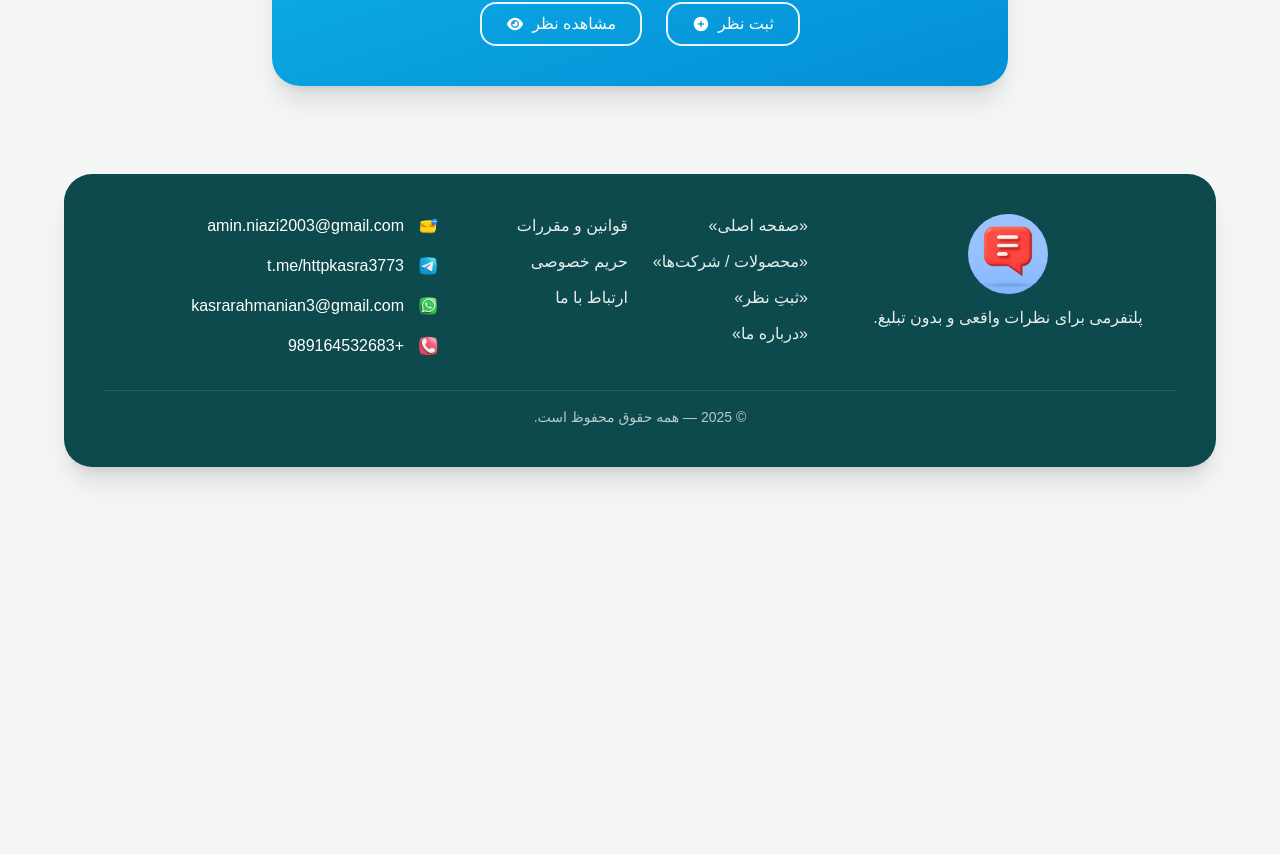
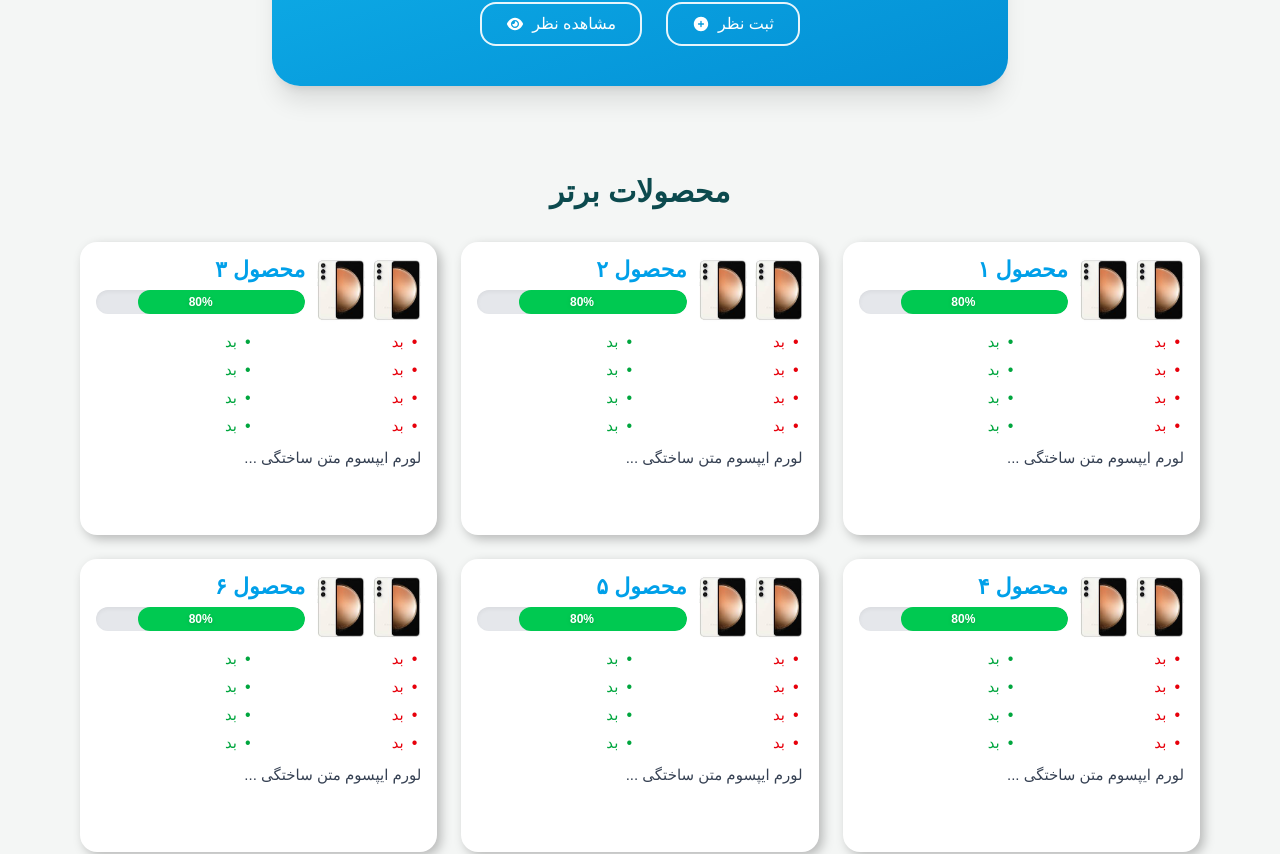
Before and after one commit to Httpskasra/Comment-Front_NextJs, a Next.js app: page / in a window 1280 px wide. Shown: the part 1458-2312 px from the top of the page. Before the commit the page ends 1973 px from the top, so only its background shows below. Built offline with nearby package versions, Linux system fonts and the light colour scheme.

Commit message:
add commentcard and grid

```diff
--- a/src/app/page.tsx
+++ b/src/app/page.tsx
@@ -2,6 +2,7 @@ import Hero from "@/components/landing/Hero";
 import Steps from "@/components/landing/Steps";
 import WhyUs from "@/components/landing/WhyUs";
 import ShareCta from "@/components/landing/ShareCta";
+import CommentsGrid from "@/components/landing/CommentsGrid";
 
 export default function Home() {
   return (
@@ -10,6 +11,7 @@ export default function Home() {
       <WhyUs />
       <Steps />
       <ShareCta />
+      <CommentsGrid />
     </>
   );
 }
--- /dev/null
+++ b/src/components/comment/Comment.tsx
@@ -0,0 +1,141 @@
+"use client";
+
+import Image from "next/image";
+import React from "react";
+
+type ProductCardProps = {
+  title: string;
+  score?: number; // 0..100
+  images?: string[];
+  pros?: string[];
+  cons?: string[];
+  description?: string;
+  className?: string;
+};
+
+export default function CommentCard({
+  title,
+  score = 80,
+  images = ["/product/Untitled.jpg", "/product/Untitled.jpg"],
+  pros = ["بد", "بد", "بد", "بد"],
+  cons = ["بد", "بد", "بد", "بد"],
+  description = "لورم ایپسوم متن ساختگی ...",
+  className,
+}: ProductCardProps) {
+  const targetScore = Math.max(0, Math.min(100, score));
+  const [progress, setProgress] = React.useState(0);
+  const ref = React.useRef<HTMLDivElement | null>(null);
+
+  React.useEffect(() => {
+    if (!ref.current) return;
+
+    const observer = new IntersectionObserver(
+      (entries) => {
+        entries.forEach((entry) => {
+          if (entry.isIntersecting) {
+            let current = 0;
+            const step = () => {
+              current += 1; // سرعت افزایش
+              if (current <= targetScore) {
+                setProgress(current);
+                requestAnimationFrame(step);
+              } else {
+                setProgress(targetScore);
+              }
+            };
+            requestAnimationFrame(step);
+            observer.unobserve(entry.target); // فقط یک بار
+          }
+        });
+      },
+      { threshold: 0.4 }
+    );
+
+    observer.observe(ref.current);
+    return () => observer.disconnect();
+  }, [targetScore]);
+
+  return (
+    <article
+      ref={ref}
+      dir="rtl"
+      className={[
+        "w-[385px] h-[293px]",
+        "bg-white rounded-[17px] shadow-[4px_4px_10.4px_rgba(0,0,0,0.25)]",
+        "p-3 sm:p-4 max-w-full",
+        className || "",
+      ].join(" ")}>
+      {/* بالا: تصاویر + عنوان + نوار پیشرفت */}
+      <div className="grid grid-cols-[auto_1fr] gap-3">
+        {/* تصاویر */}
+        <div className="flex gap-2">
+          {images.slice(0, 2).map((src, i) => (
+            <div
+              key={src + i}
+              className="h-16 w-12 overflow-hidden rounded-md bg-gray-100">
+              <Image
+                src={src}
+                alt=""
+                width={90}
+                height={120}
+                className="h-full w-full object-cover"
+              />
+            </div>
+          ))}
+        </div>
+
+        {/* عنوان + Progress */}
+        <div className="flex flex-col gap-2">
+          <h3 className="text-[22px] font-extrabold text-[#00A0E9] leading-6">
+            {title}
+          </h3>
+
+          <div className="relative h-6 w-full overflow-hidden rounded-full bg-gray-200 shadow-inner">
+            <div
+              className={`h-full rounded-full transition-all duration-200 ${
+                progress < 40
+                  ? "bg-red-500"
+                  : progress < 70
+                  ? "bg-yellow-400"
+                  : "bg-green-500"
+              }`}
+              style={{ width: `${progress}%` }}
+            />
+            <span className="absolute inset-0 flex items-center justify-center text-xs font-bold text-white drop-shadow">
+              {progress}%
+            </span>
+          </div>
+        </div>
+      </div>
+
+      {/* معایب + مزایا */}
+      <div className="mt-2 grid grid-cols-2 gap-2">
+        <ul className="space-y-1 pr-1">
+          {cons.map((t, i) => (
+            <li
+              key={`cons-${i}`}
+              className="flex items-center gap-2 text-red-600">
+              <span>•</span>
+              <span className="text-[15px]">{t}</span>
+            </li>
+          ))}
+        </ul>
+        <ul className="space-y-1 pr-1">
+          {pros.map((t, i) => (
+            <li
+              key={`pros-${i}`}
+              className="flex items-center gap-2 text-green-600">
+              <span>•</span>
+              <span className="text-[15px]">{t}</span>
+            </li>
+          ))}
+        </ul>
+      </div>
+
+      {/* توضیحات */}
+      <p className="mt-2 line-clamp-3 text-[15px] leading-6 text-gray-700">
+        {description}
+      </p>
+    </article>
+  );
+}
--- /dev/null
+++ b/src/components/landing/CommentsGrid.tsx
@@ -0,0 +1,30 @@
+"use client";
+
+import ProductCard from "@/components/comment/Comment";
+
+const items = [
+  { title: "محصول ۱" },
+  { title: "محصول ۲" },
+  { title: "محصول ۳" },
+  { title: "محصول ۴" },
+  { title: "محصول ۵" },
+  { title: "محصول ۶" },
+];
+
+export default function CommentsGrid() {
+  return (
+    <section dir="rtl" className="py-12">
+      <div className="mx-auto max-w-6xl px-4">
+        <h2 className="mb-8 text-2xl font-extrabold text-[#0c4a4e] sm:text-3xl text-center">
+          محصولات برتر
+        </h2>
+
+        <div className="grid grid-cols-2 md:grid-cols-3 gap-6">
+          {items.map((item) => (
+            <ProductCard key={item.title} title={item.title} />
+          ))}
+        </div>
+      </div>
+    </section>
+  );
+}
```
Also changed, not shown: public/product/Untitled.jpg (added).
